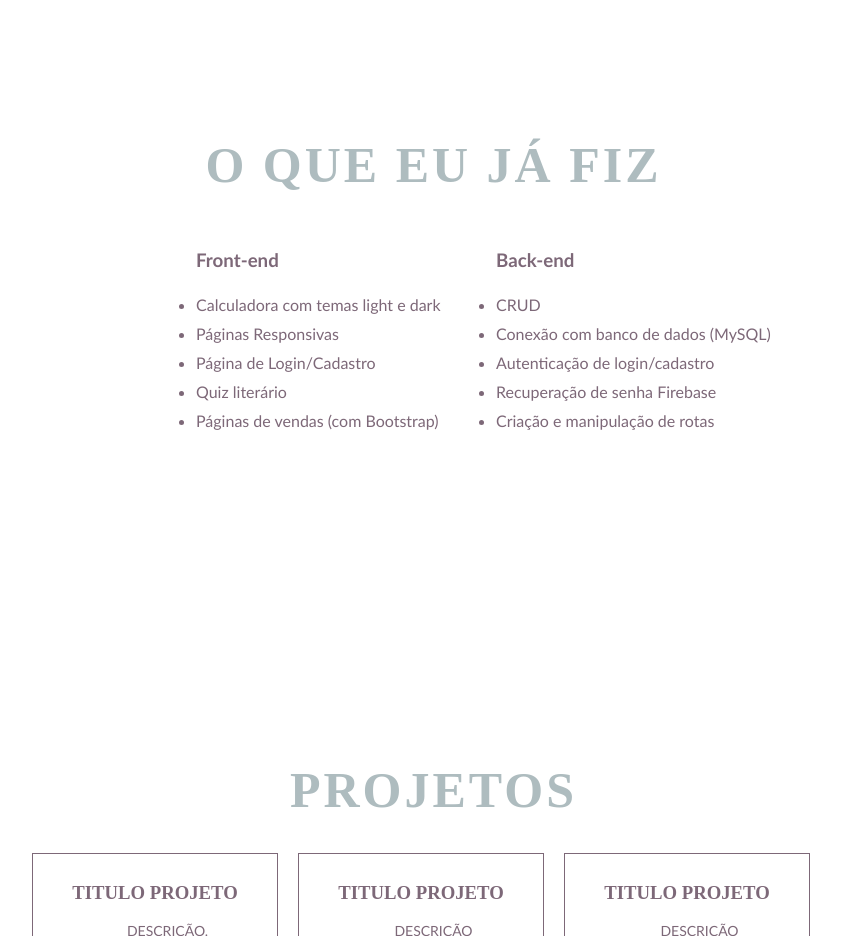
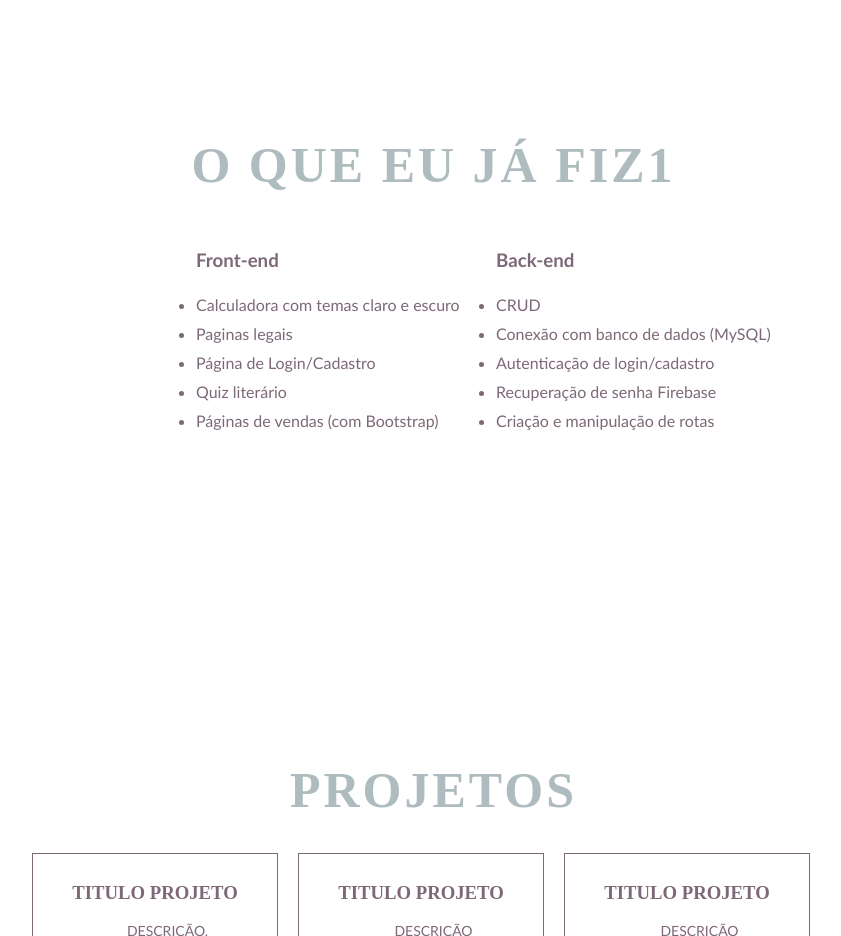
Before and after one commit to gabimazetto/pucpr, a React (Create React App) app: page / in a window 1280 px wide. Shown: the part 2520-3456 px from the top of the page, without its empty margins (219-1060 px from the left). Built offline with nearby package versions, Linux system fonts and the light colour scheme.

Commit message:
commit 1

```diff
--- a/src/components/PageFour.jsx
+++ b/src/components/PageFour.jsx
@@ -13,7 +13,7 @@ export function PageFour() {
         <div className="container-done">
             <div className="text-box-done">
                 <div className="header-done">
-                    <h1>O que eu já fiz</h1>
+                    <h1>O que eu já fiz1</h1>
                 </div>
                 <div className="content-done">
                     <div className="front">
@@ -23,12 +23,12 @@ export function PageFour() {
                                 <ul>
                                     <li>
                                         <a href={Arquivo} target="_blank" rel="noopener noreferrer">
-                                        Calculadora com temas light e dark
+                                        Calculadora com temas claro e escuro
                                         </a>
                                     </li>
                                     <li>
                                         <a href={Responsive} target="_blank" rel="noopener noreferrer">
-                                        Páginas Responsivas
+                                        Paginas legais
                                         </a>
                                     </li>
                                     <li>
```
